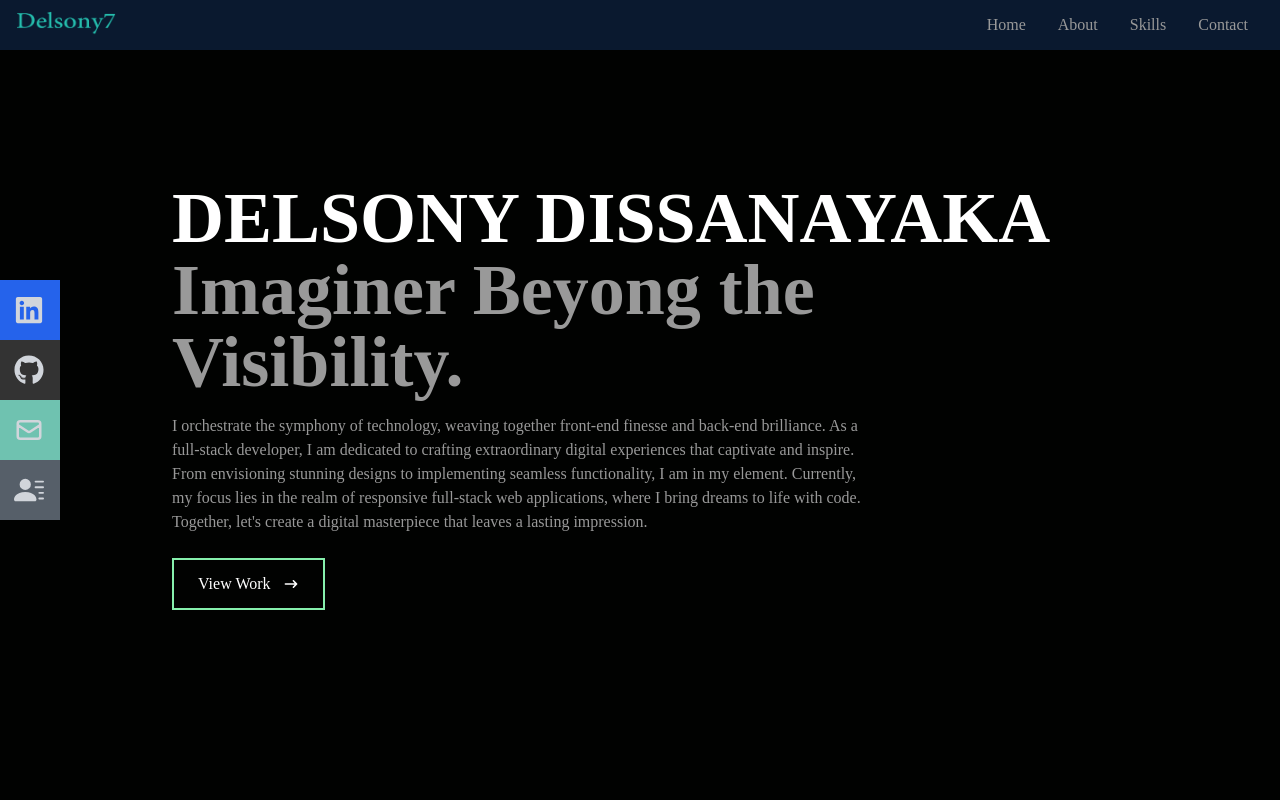
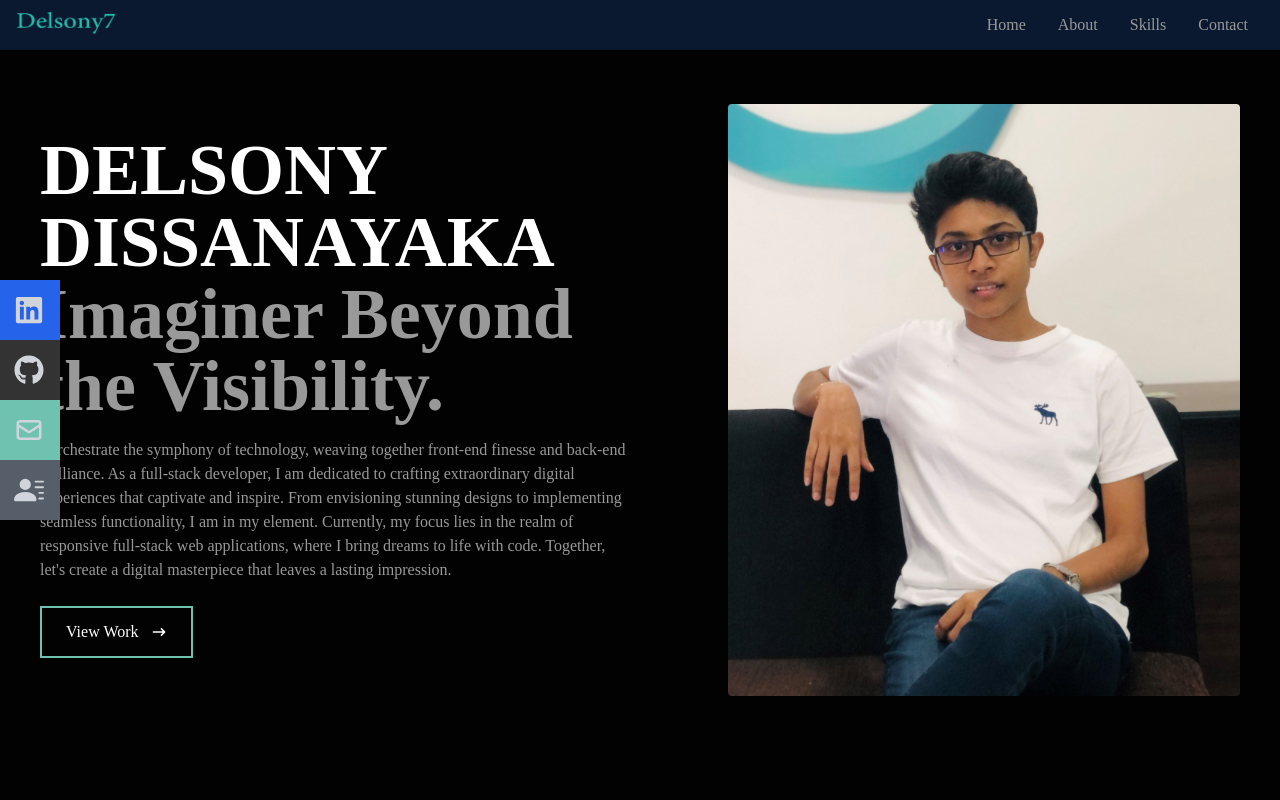
Before and after one commit to dellsony7/personal_portfolio, a React (Create React App) app: page / in a window 1280 px wide. Shown: the top 800 px of the page. Built offline with nearby package versions, Linux system fonts and the light colour scheme.

Commit message:
home image

```diff
--- a/src/components/Home.jsx
+++ b/src/components/Home.jsx
@@ -1,32 +1,32 @@
 import React from "react";
 import { HiArrowNarrowRight } from "react-icons/hi";
-
+import Dellsony from "../assets/dellsony.jpeg";
 
 const Home = () => {
   return (
     <div>
-      <div name="home" className="w-full h-screen bg-[#010201]">
-        {/* Container */}
-        <div className="max-w-[1000px] mx-auto px-8 flex flex-col justify-center h-full">
-          {/* <p className="text-green-300">Hi, It's Me</p> */}
+      <section id="about" className="bg-[#010201]">
+        <div className=" w-full h-screen container mx-auto flex px-10 py-20 md:flex-row flex-col items-center bg-[#010201] text-gray-300">
+          <div className="lg:flex-grow md:w-1/2 lg:pr-24 md:pr-16 flex flex-col md:items-start md:text-left mb-16 md:mb-0 items-center text-center">
             <h1 className="text-4xl sm:text-7xl font-bold text-[#ffffff]">
               DELSONY DISSANAYAKA
             </h1>
             <h2 className="text-4xl sm:text-7xl font-bold text-[#999999]">
-            Imaginer Beyong the Visibility.
+              Imaginer Beyond the Visibility.
             </h2>
             <p className="text-[#999999] py-4 max-w-[700px]">
-            I orchestrate the symphony of technology, weaving together front-end
-            finesse and back-end brilliance. As a full-stack developer, I am
-            dedicated to crafting extraordinary digital experiences that
-            captivate and inspire. From envisioning stunning designs to
-            implementing seamless functionality, I am in my element. Currently,
-            my focus lies in the realm of responsive full-stack web
-            applications, where I bring dreams to life with code. Together,
-            let's create a digital masterpiece that leaves a lasting impression.
+              I orchestrate the symphony of technology, weaving together
+              front-end finesse and back-end brilliance. As a full-stack
+              developer, I am dedicated to crafting extraordinary digital
+              experiences that captivate and inspire. From envisioning stunning
+              designs to implementing seamless functionality, I am in my
+              element. Currently, my focus lies in the realm of responsive
+              full-stack web applications, where I bring dreams to life with
+              code. Together, let's create a digital masterpiece that leaves a
+              lasting impression.
             </p>
             <div>
-            <button className="border-green-300 text-white group border-2 px-6 py-3 my-2 flex items-center hover:bg-green-300 hover:border-green-300">
+              <button className="border-[#6fc2b0] text-white group border-2 px-6 py-3 my-2 flex items-center hover:bg-[#6fc2b0] hover:border-[#6fc2b0]">
                 View Work
                 <span className="group-hover:rotate-90 duration-300">
                   <HiArrowNarrowRight className="ml-3 " />
@@ -34,10 +34,61 @@ const Home = () => {
               </button>
             </div>
           </div>
+
+          <div className="lg:max-w-lg lg:w-full md:w-1/2 w-5/6">
+            <img
+              className="object-cover object-center rounded"
+              alt="hero"
+              src={Dellsony}
+            />
           </div>
-
+        </div>
+      </section>
     </div>
   );
 };
 
 export default Home;
+
+// import React from "react";
+// import { HiArrowNarrowRight } from "react-icons/hi";
+
+// const Home = () => {
+//   return (
+//     <div>
+//       <div name="home" className="w-full h-screen bg-[#010201]">
+//         {/* Container */}
+//         <div className="max-w-[1000px] mx-auto px-8 flex flex-col justify-center h-full">
+//           {/* <p className="text-green-300">Hi, It's Me</p> */}
+//           <h1 className="text-4xl sm:text-7xl font-bold text-[#ffffff]">
+//             DELSONY DISSANAYAKA
+//           </h1>
+//           <h2 className="text-4xl sm:text-7xl font-bold text-[#999999]">
+//             Imaginer Beyong the Visibility.
+//           </h2>
+//           <p className="text-[#999999] py-4 max-w-[700px]">
+//             I orchestrate the symphony of technology, weaving together front-end
+//             finesse and back-end brilliance. As a full-stack developer, I am
+//             dedicated to crafting extraordinary digital experiences that
+//             captivate and inspire. From envisioning stunning designs to
+//             implementing seamless functionality, I am in my element. Currently,
+//             my focus lies in the realm of responsive full-stack web
+//             applications, where I bring dreams to life with code. Together,
+//             let's create a digital masterpiece that leaves a lasting impression.
+//           </p>
+//           <div>
+//             <button className="border-green-300 text-white group border-2 px-6 py-3 my-2 flex items-center hover:bg-green-300 hover:border-green-300">
+//               View Work
+//               <span className="group-hover:rotate-90 duration-300">
+//                 <HiArrowNarrowRight className="ml-3 " />
+//               </span>
+//             </button>
+//           </div>
+//         </div>
+//       </div>
+
+//     </div>
+//   );
+// };
+
+// export default Home;
```
Lines whose indentation alone changed are shown as unchanged.
